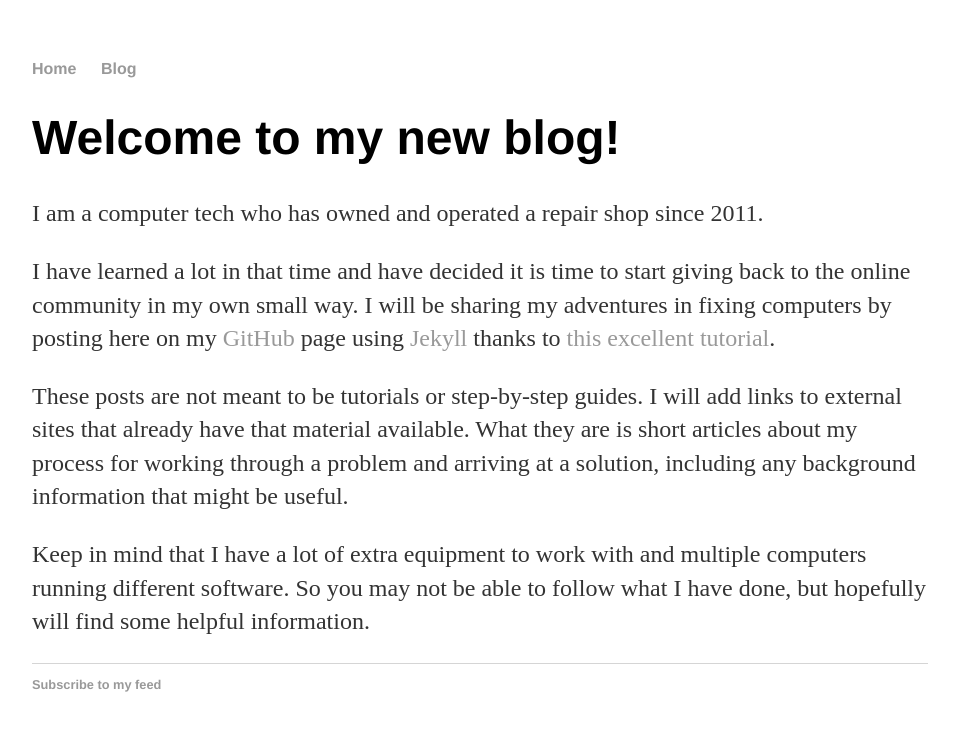
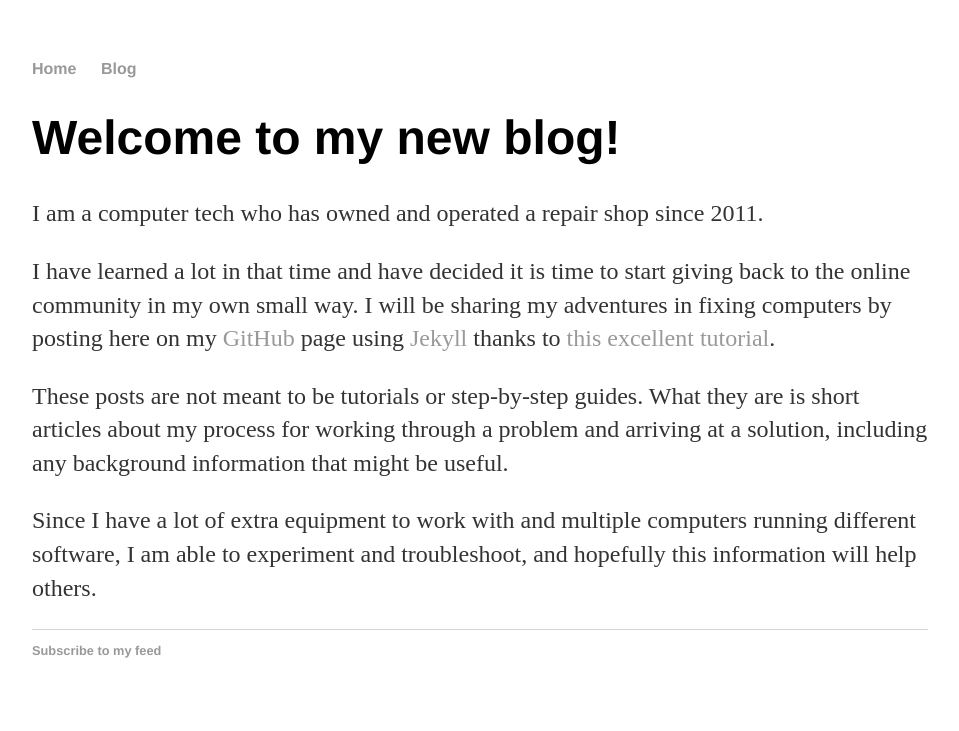
Before and after one commit to martinsblog/martinsblog.github.io, a Jekyll site: the page built from index.html, in a window 1280 px wide. Shown: the top 731 px of the page, without its empty margins (160-1119 px from the left). Built offline with Jekyll 4.4.1, drawn with Linux system fonts in a browser that asks for light colours.

Commit message:
Update index.html

```diff
--- a/index.html
+++ b/index.html
@@ -6,6 +6,6 @@ title: Martin's Blog
 	<h1>Welcome to my new blog!</h1>
 	<p>I am a computer tech who has owned and operated a repair shop since 2011.</p>
 	<p>I have learned a lot in that time and have decided it is time to start giving back to the online community in my own small way. I will be sharing my adventures in fixing computers by posting here on my <a href="https://github.com">GitHub</a> page using <a href="https://jekyllrb.com">Jekyll</a> thanks to <a href="https://jmcglone.com/guides/github-pages/">this excellent tutorial</a>.</p>
-    <p>These posts are not meant to be tutorials or step-by-step guides. I will add links to external sites that already have that material available. What they are is short articles about my process for working through a problem and arriving at a solution, including any background information that might be useful.</p>
-    <p>Keep in mind that I have a lot of extra equipment to work with and multiple computers running different software. So you may not be able to follow what I have done, but hopefully will find some helpful information.</p>
+    <p>These posts are not meant to be tutorials or step-by-step guides. What they are is short articles about my process for working through a problem and arriving at a solution, including any background information that might be useful.</p>
+    <p>Since I have a lot of extra equipment to work with and multiple computers running different software, I am able to experiment and troubleshoot, and hopefully this information will help others.</p>
     	</div><!-- /.blurb -->
```
